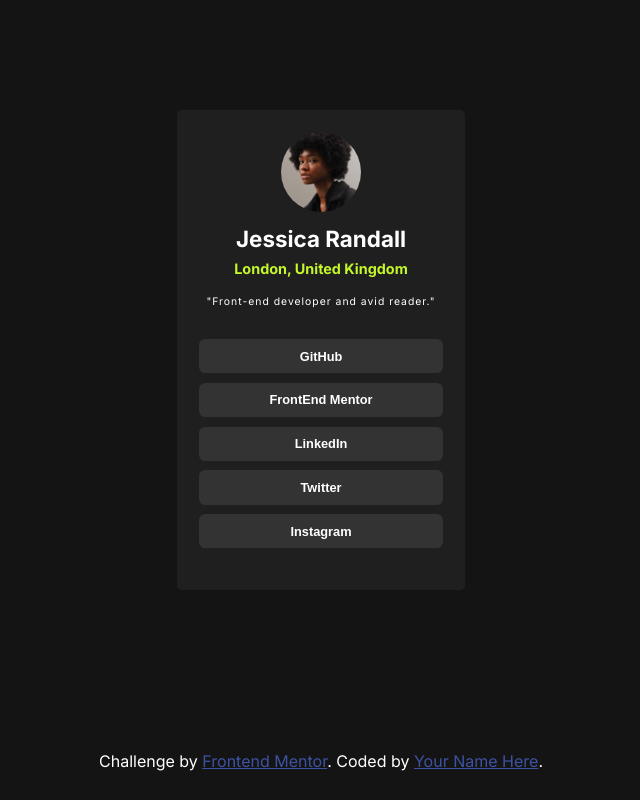
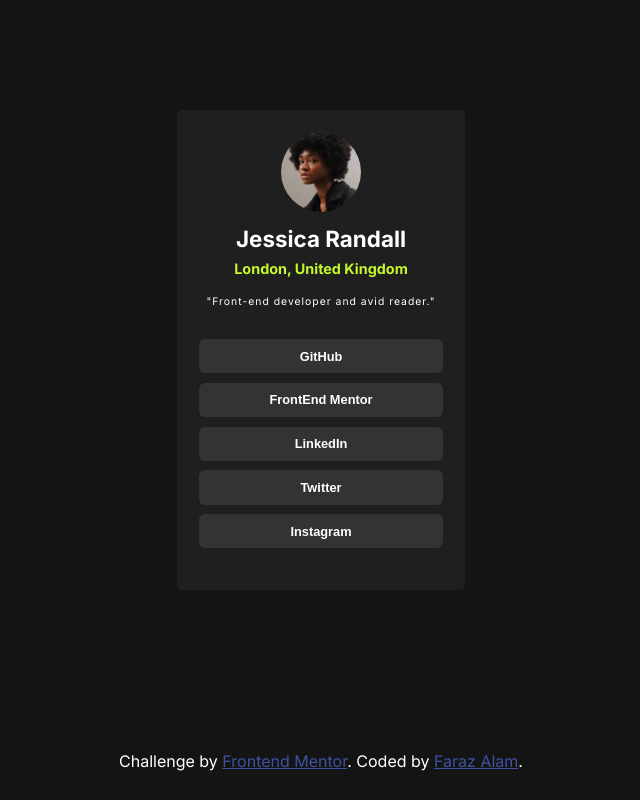
Before and after one commit to farazalam2017/social-link-profile-frontendMentor-challenge-, a plain HTML site: page index.html in a window 1280 px wide. Shown: the whole page, without its empty margins (319-959 px from the left). Drawn offline with Linux system fonts and the light colour scheme.

Commit message:
updated readme file

```diff
--- a/index.html
+++ b/index.html
@@ -39,7 +39,7 @@
       Challenge by
       <a href="https://www.frontendmentor.io?ref=challenge" target="_blank"
         >Frontend Mentor</a
-      >. Coded by <a href="#">Your Name Here</a>.
+      >. Coded by <a href="https://github.com/farazalam2017">Faraz Alam</a>.
     </div>
   </body>
 </html>
```
Also changed, not shown: 1 other file.
